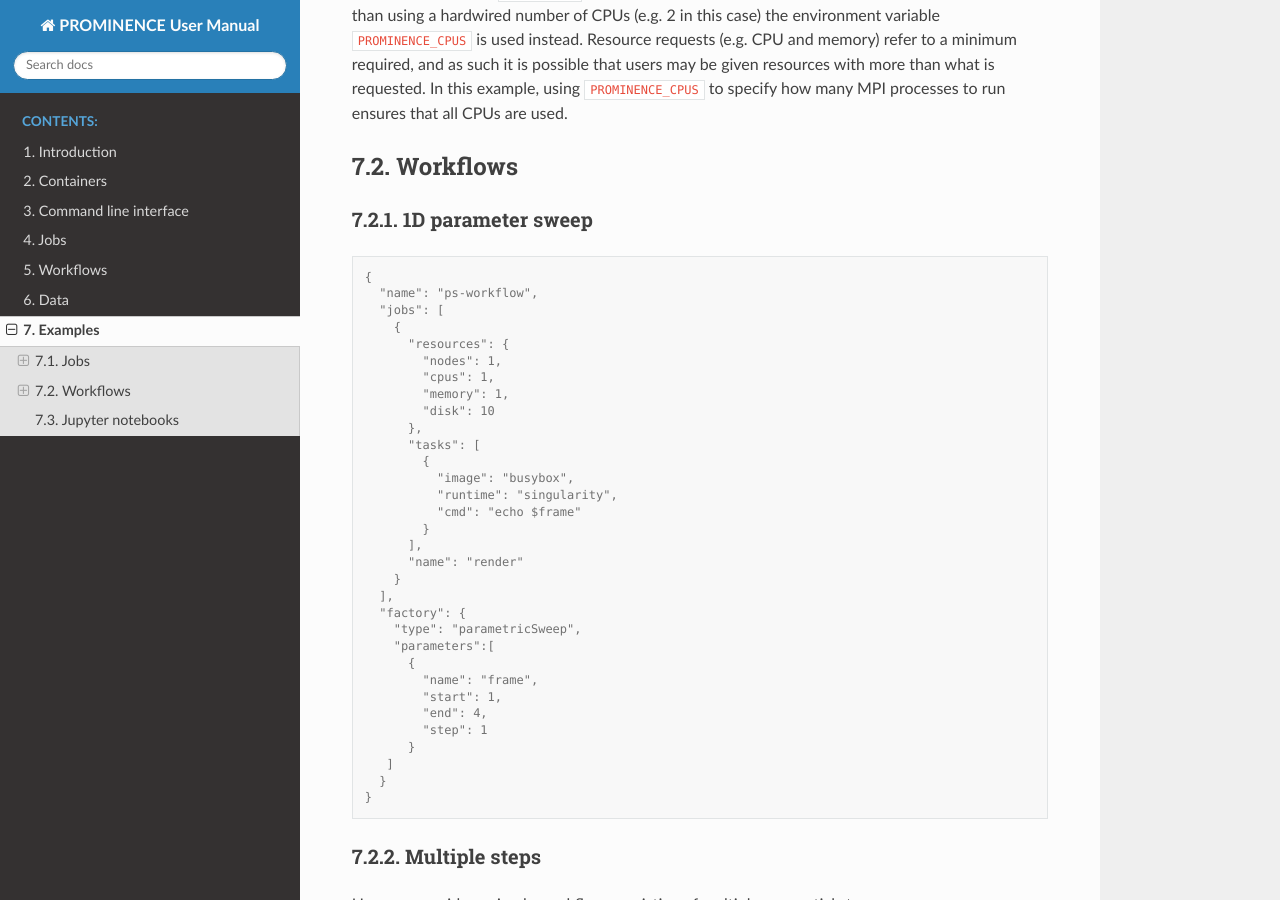
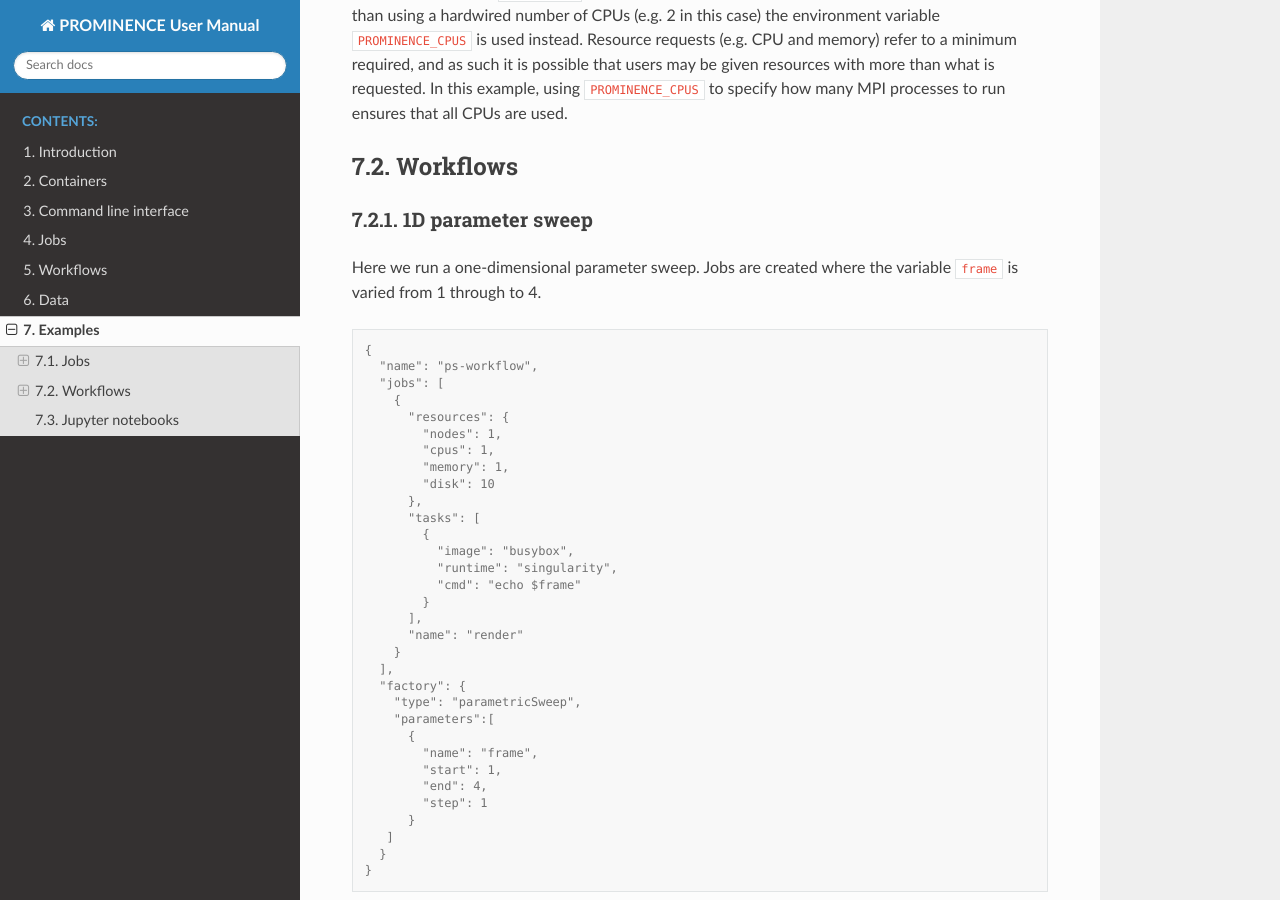
Before and after one commit to prominence-eosc/docs-eosc, a Sphinx documentation site: the page built from source/examples.rst, in a window 1280 px wide and 900 px high, scrolled down 510 px. Built offline with Sphinx 7.4.7 and the Read the Docs theme 2.0.0, drawn with Linux system fonts in a browser that asks for light colours.

Commit message:
Minor adjustment

```diff
--- a/source/examples.rst
+++ b/source/examples.rst
@@ -27,6 +27,8 @@ Workflows
 
 1D parameter sweep
 ^^^^^^^^^^^^^^^^^^
+
+Here we run a one-dimensional parameter sweep. Jobs are created where the variable ``frame`` is varied from 1 through to 4.
 
 .. code-block:: console
 
```
